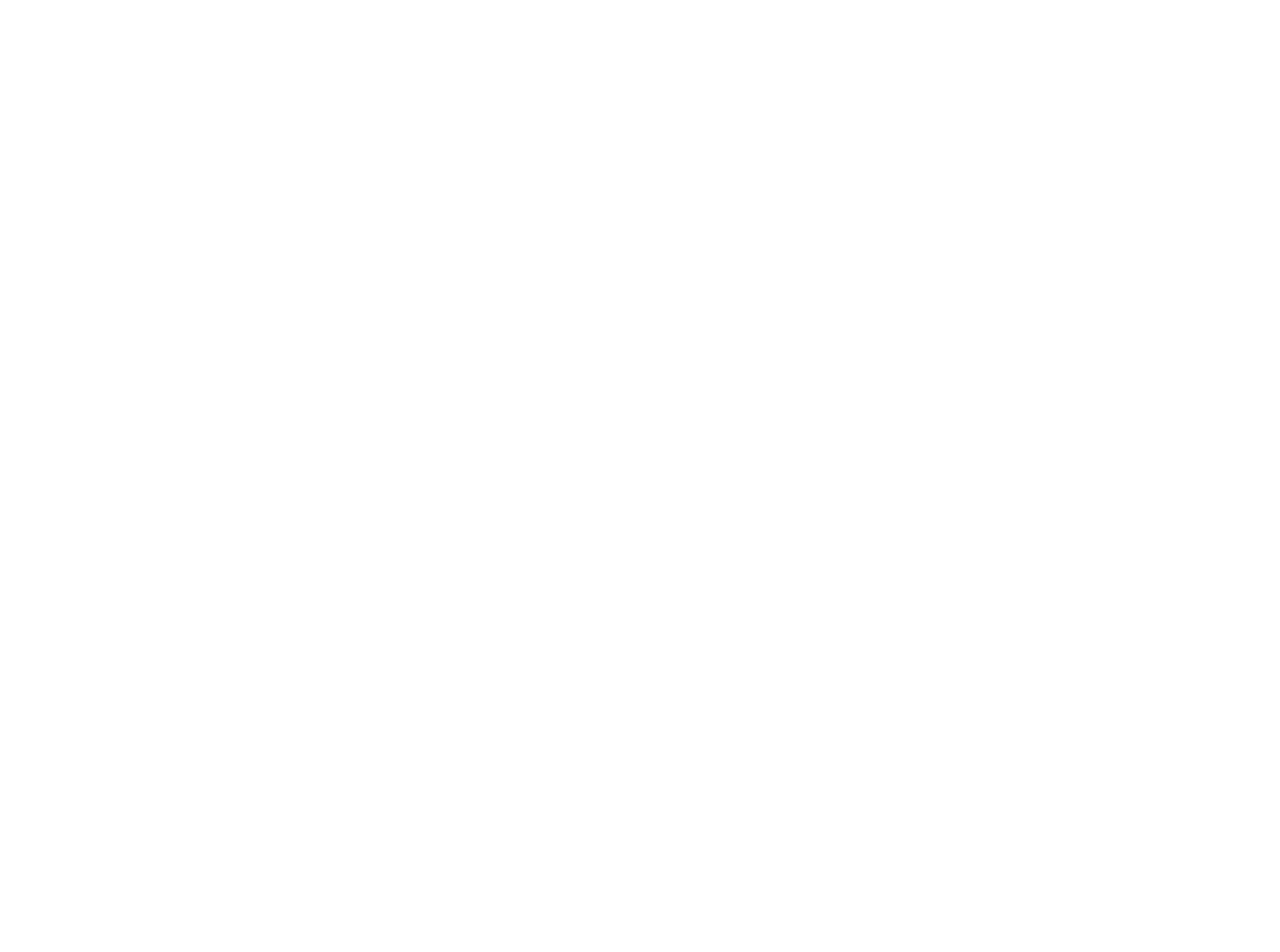
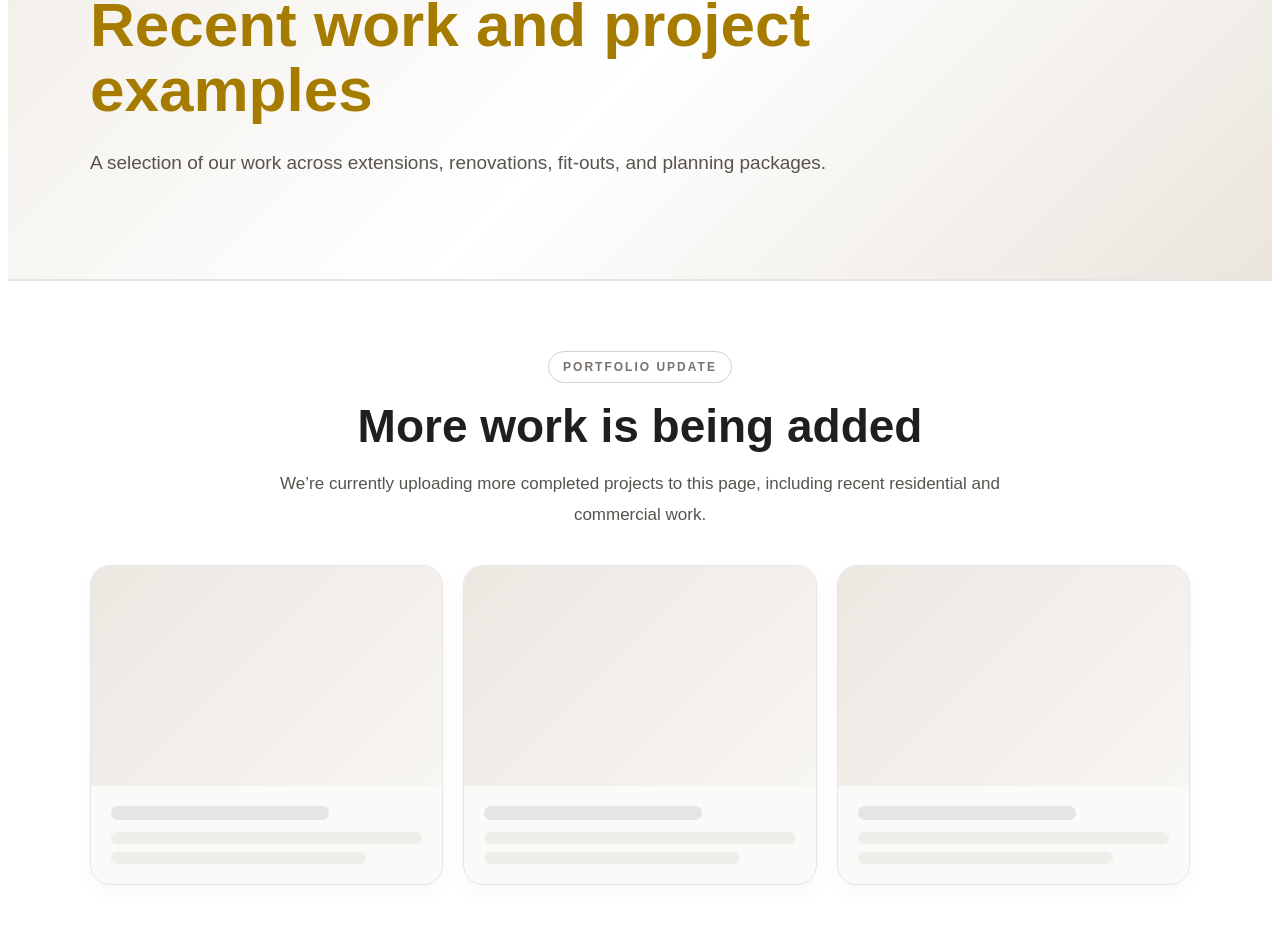
Before and after one commit to brigenujkaj/crafmanwebiste, a React (Vite) app: page /projects in a window 1280 px wide. Before the commit this address had no page. Shown: the part 235-1187 px from the top of the page. Before the commit the page ends 800 px from the top, so only its background shows below. Built offline with nearby package versions, Linux system fonts and the light colour scheme.

Commit message:
temp project page

```diff
--- a/src/App.jsx
+++ b/src/App.jsx
@@ -10,6 +10,7 @@
 import DrawingsPlanning from "./pages/DrawingsPlanning.jsx";
 import { useEffect } from "react";
 import { useLocation } from "react-router-dom";
+import Projects from "./pages/Projects.jsx";
 
 // TEMP (until you build it)
 function TestPage({ title }) {
@@ -50,7 +51,8 @@
       <Route path="/renovations-london" element={<RenovationsLondon />} />
       <Route path="/about" element={<Abotu />} />
       <Route path="/contact" element={<Contact />} />
-      <Route path="/commercial-fit-outs-london" element={<CommercialFitOutsLondon />} />
+          <Route path="/commercial-fit-outs-london" element={<CommercialFitOutsLondon />} />
+          <Route path="/projects" element={<Projects />} />
       <Route path="/drawings-planning" element={<DrawingsPlanning />} />
 
       {/* ✅ TEMP PAGE */}
--- a/src/pages/Projects.jsx
+++ b/src/pages/Projects.jsx
@@ -1,7 +1,167 @@
-import { Link } from "react-router-dom";
 import Layout, { siteStyles } from "../components/Layout.jsx";
 
-return (
+export default function Projects() {
+    const { section, tag } = siteStyles;
 
-    <H1>Projects</H1>
-)
+    return (
+        <Layout>
+            <section
+                style={{
+                    borderBottom: "1px solid #e7e5e4",
+                    background: "linear-gradient(135deg, #f1ede7, #ffffff, #eae5dd)",
+                }}
+            >
+                <div style={{ ...section, paddingTop: "90px", paddingBottom: "80px" }}>
+                    <div style={tag}>Projects</div>
+
+                    <h1
+                        style={{
+                            fontSize: "clamp(38px, 6vw, 62px)",
+                            lineHeight: "1.05",
+                            margin: 0,
+                            maxWidth: "760px",
+                            color: "#A67C00",
+                        }}
+                    >
+                        Recent work and project examples
+                    </h1>
+
+                    <p
+                        style={{
+                            marginTop: "24px",
+                            fontSize: "19px",
+                            lineHeight: "1.8",
+                            color: "#57534e",
+                            maxWidth: "760px",
+                        }}
+                    >
+                        A selection of our work across extensions, renovations, fit-outs,
+                        and planning packages.
+                    </p>
+                </div>
+            </section>
+
+            <section
+                style={{
+                    borderTop: "1px solid #e7e5e4",
+                    borderBottom: "1px solid #e7e5e4",
+                    background: "#fff",
+                }}
+            >
+                <div
+                    style={{
+                        maxWidth: "1100px",
+                        margin: "0 auto",
+                        padding: "70px 20px",
+                    }}
+                >
+                    <div
+                        style={{
+                            textAlign: "center",
+                            maxWidth: "760px",
+                            margin: "0 auto 34px",
+                        }}
+                    >
+                        <div
+                            style={{
+                                display: "inline-block",
+                                padding: "8px 14px",
+                                borderRadius: "999px",
+                                border: "1px solid #d6d3d1",
+                                background: "#fff",
+                                fontSize: "12px",
+                                fontWeight: "700",
+                                letterSpacing: "2px",
+                                textTransform: "uppercase",
+                                color: "#78716c",
+                                marginBottom: "18px",
+                            }}
+                        >
+                            Portfolio Update
+                        </div>
+
+                        <h2
+                            style={{
+                                fontSize: "clamp(30px, 5vw, 46px)",
+                                lineHeight: "1.1",
+                                margin: 0,
+                                color: "#1f1f1f",
+                            }}
+                        >
+                            More work is being added
+                        </h2>
+
+                        <p
+                            style={{
+                                marginTop: "18px",
+                                fontSize: "17px",
+                                lineHeight: "1.8",
+                                color: "#57534e",
+                            }}
+                        >
+                            We’re currently uploading more completed projects to this page,
+                            including recent residential and commercial work.
+                        </p>
+                    </div>
+
+                    <div
+                        style={{
+                            display: "grid",
+                            gridTemplateColumns: "repeat(auto-fit, minmax(240px, 1fr))",
+                            gap: "20px",
+                        }}
+                    >
+                        {[1, 2, 3].map((item) => (
+                            <div
+                                key={item}
+                                style={{
+                                    background: "#fafaf9",
+                                    border: "1px solid #e7e5e4",
+                                    borderRadius: "20px",
+                                    overflow: "hidden",
+                                    boxShadow: "0 8px 20px rgba(0,0,0,0.03)",
+                                }}
+                            >
+                                <div
+                                    style={{
+                                        height: "220px",
+                                        background: "linear-gradient(135deg, #ece7e1, #f8f6f2)",
+                                    }}
+                                />
+
+                                <div style={{ padding: "20px" }}>
+                                    <div
+                                        style={{
+                                            height: "14px",
+                                            width: "70%",
+                                            background: "#e7e5e4",
+                                            borderRadius: "999px",
+                                            marginBottom: "12px",
+                                        }}
+                                    />
+                                    <div
+                                        style={{
+                                            height: "12px",
+                                            width: "100%",
+                                            background: "#f0eeeb",
+                                            borderRadius: "999px",
+                                            marginBottom: "8px",
+                                        }}
+                                    />
+                                    <div
+                                        style={{
+                                            height: "12px",
+                                            width: "82%",
+                                            background: "#f0eeeb",
+                                            borderRadius: "999px",
+                                        }}
+                                    />
+                                </div>
+                            </div>
+                        ))}
+                    </div>
+                </div>
+            </section>
+        </Layout>
+    );
+}
```
